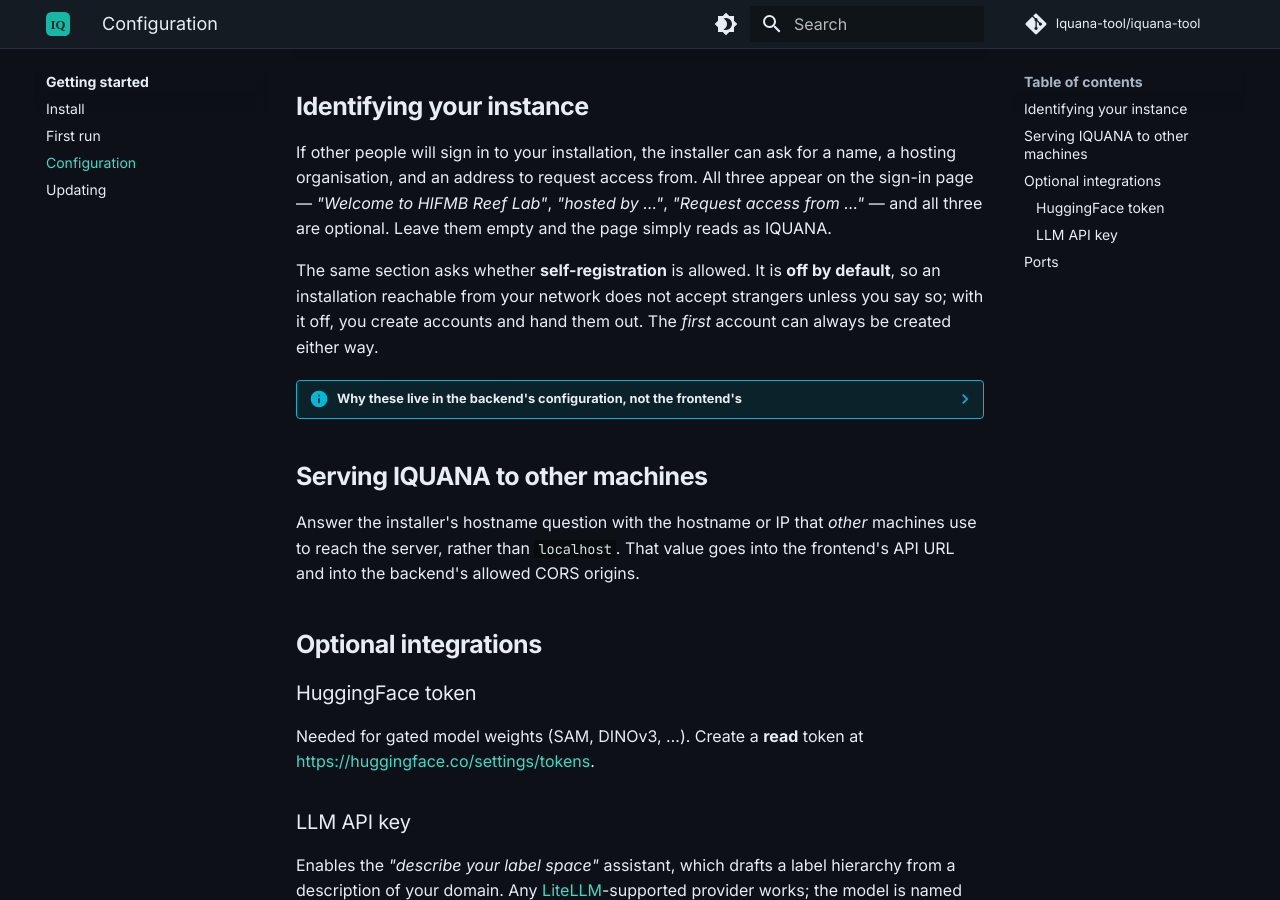
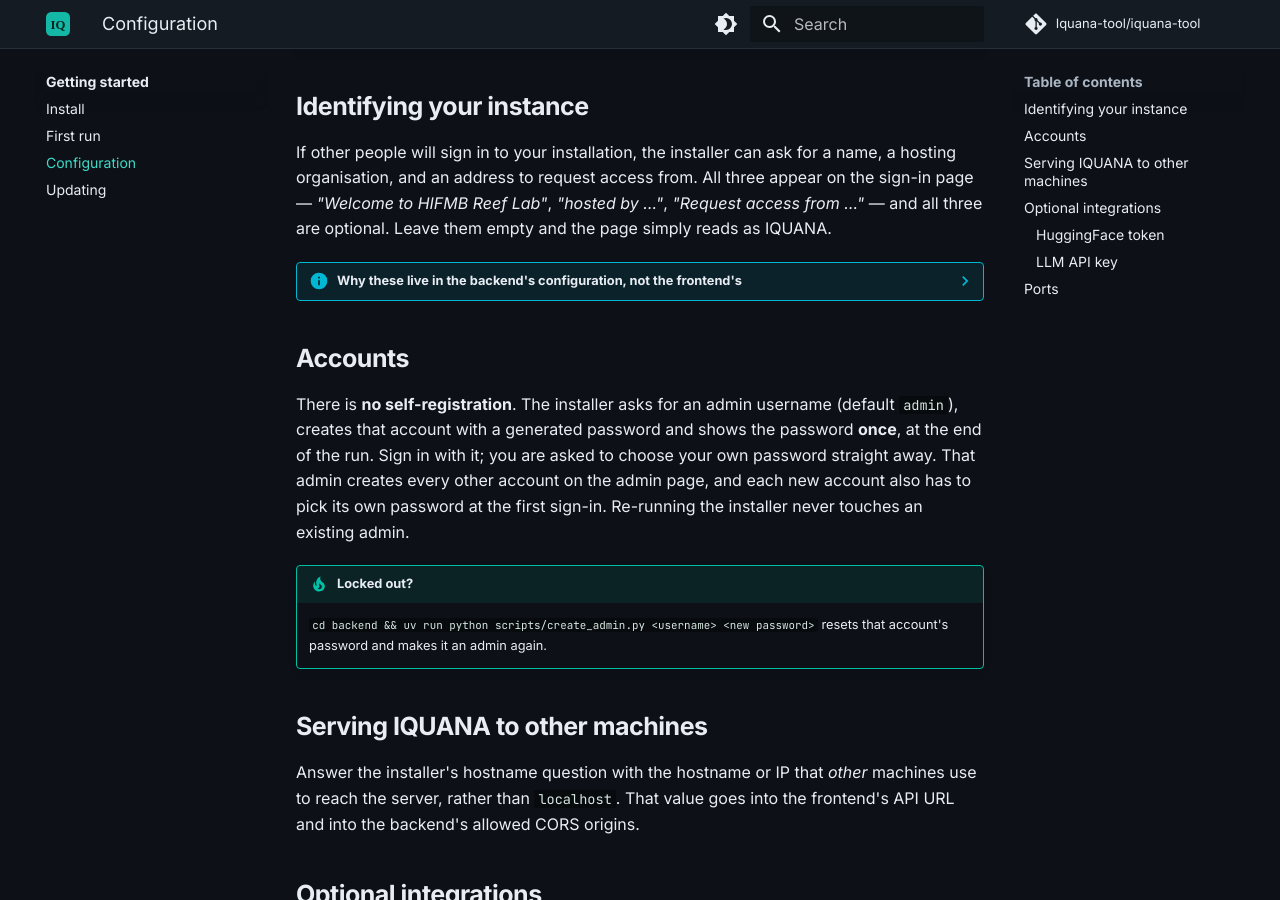
Before and after one commit to Iquana-tool/Iquana-tool.github.io, an MkDocs documentation site: the page built from docs/getting-started/configuration.md, in a window 1280 px wide and 900 px high, scrolled down 700 px. Built offline with MkDocs 1.6.1 and Material for MkDocs 9.7.7, drawn with Linux system fonts in a browser that asks for light colours; nearby versions of some CDN libraries; library files that are not in the unit come from our copies; comment, search, counter and statistics services are not loaded.

Commit message:
no self-registration: the installer creates the first admin

```diff
--- a/docs/getting-started/configuration.md
+++ b/docs/getting-started/configuration.md
@@ -27,20 +27,26 @@
 *"Request access from …"* — and all three are optional. Leave them empty and the
 page simply reads as IQUANA.
 
-The same section asks whether **self-registration** is allowed. It is **off by
-default**, so an installation reachable from your network does not accept
-strangers unless you say so; with it off, you create accounts and hand them out.
-The *first* account can always be created either way.
-
 ??? info "Why these live in the backend's configuration, not the frontend's"
-    Two reasons. The registration policy has to be enforced by the API — a
-    sign-in page that merely hides the link is not a closed door. And Vite bakes
-    frontend variables in at build time, which would mean rebuilding the frontend
-    to correct a typo in your instance name.
+    Vite bakes frontend variables in at build time, which would mean rebuilding
+    the frontend to correct a typo in your instance name.
 
     The sign-in page reads them from `GET /instance/` at runtime, so
     `./install.sh --reconfigure` followed by a backend restart is enough to
     change them.
+
+## Accounts
+
+There is **no self-registration**. The installer asks for an admin username
+(default `admin`), creates that account with a generated password and shows the
+password **once**, at the end of the run. Sign in with it; you are asked to choose
+your own password straight away. That admin creates every other account on the
+admin page, and each new account also has to pick its own password at the first
+sign-in. Re-running the installer never touches an existing admin.
+
+!!! tip "Locked out?"
+    `cd backend && uv run python scripts/create_admin.py <username> <new password>`
+    resets that account's password and makes it an admin again.
 
 ## Serving IQUANA to other machines
 
```
Also changed, not shown: docs/concepts/roles.md (+3 -3 lines), docs/getting-started/first-run.md (+7 -7 lines), docs/guides/manage-access.md (+3 -3 lines), docs/operations/troubleshooting.md (+3 -3 lines).
